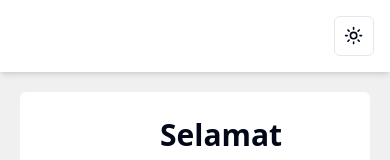
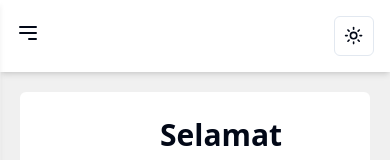
Before and after one commit to ahmadammarm/webcademy, a Next.js app: page / in a window 390 px wide. Shown: the top 160 px of the page. Built offline with nearby package versions, Linux system fonts and the light colour scheme.

Commit message:
adding navbar when in mobile

```diff
--- a/app/components/Header.jsx
+++ b/app/components/Header.jsx
@@ -1,14 +1,91 @@
-import React from 'react'
-import { ModeToggle } from '@/components/ui/toggle'
+"use client"
+
+import { useState, useEffect } from 'react';
+import { ModeToggle } from '@/components/ui/toggle';
+import SideNavbar from './SideNavbar';
 
 function Header() {
+  const [showNavbar, setShowNavbar] = useState(false);
+
+  const toggleNavbar = () => {
+    setShowNavbar(!showNavbar);
+  };
+
+  // Hide SideNavbar when clicked outside of it
+  useEffect(() => {
+    const handleOutsideClick = (event) => {
+      const sideNavbar = document.getElementById('sideNavbar');
+      if (sideNavbar && !sideNavbar.contains(event.target)) {
+        setShowNavbar(false);
+      }
+    };
+
+    document.addEventListener('mousedown', handleOutsideClick);
+
+    return () => {
+      document.removeEventListener('mousedown', handleOutsideClick);
+    };
+  }, []);
+
+  // Hide SideNavbar on desktop view
+  useEffect(() => {
+    const handleResize = () => {
+      if (window.innerWidth >= 1024) {
+        setShowNavbar(false);
+      }
+    };
+
+    window.addEventListener('resize', handleResize);
+
+    return () => {
+      window.removeEventListener('resize', handleResize);
+    };
+  }, []);
+
   return (
-    <div className="p-4 dark:bg-slate-900 bg-white flex justify-end shadow-md">
-        <div className="flex items-center gap-4">
-            <ModeToggle />
+    <div className="dark:bg-slate-900 bg-white flex shadow-md relative">
+      {/* SideNavbar dengan transisi */}
+      <div
+        id="sideNavbar"
+        className={`fixed left-0 top-0 h-full bg-white z-10 transition-transform duration-300 ease-in-out transform ${
+          showNavbar ? 'translate-x-0' : '-translate-x-full'
+        }`}
+      >
+        <SideNavbar />
+      </div>
+      {/* Konten Header */}
+      <div className="flex-grow p-4 flex justify-between items-center">
+        <div className="lg:hidden sm:hidden">
+          <button onClick={toggleNavbar}>
+            {showNavbar ? (
+              <svg
+                xmlns="http://www.w3.org/2000/svg"
+                className="h-6 w-6"
+                fill="none"
+                viewBox="0 0 24 24"
+                stroke="currentColor"
+              >
+                <path strokeLinecap="round" strokeLinejoin="round" strokeWidth={2} d="M6 18L18 6M6 6l12 12" />
+              </svg>
+            ) : (
+              <svg
+                xmlns="http://www.w3.org/2000/svg"
+                className="h-6 w-6"
+                fill="none"
+                viewBox="0 0 24 24"
+                stroke="currentColor"
+              >
+                <path strokeLinecap="round" strokeLinejoin="round" strokeWidth={2} d="M4 6h16M4 12h16m-7 6h7" />
+              </svg>
+            )}
+          </button>
         </div>
+        <div className="ml-auto">
+          <ModeToggle />
+        </div>
+      </div>
     </div>
-  )
+  );
 }
 
-export default Header
+export default Header;
--- a/app/components/SideNavbar.jsx
+++ b/app/components/SideNavbar.jsx
@@ -41,7 +41,7 @@ function SideNavbar() {
     ]
 
   return (
-    <div className='p-5 dark:bg-slate-900 dark:shadow-white bg-white shadow-md h-screen'>
+    <div className='p-5 dark:bg-slate-900 shadow-md bg-white h-screen'>
         <Logo />
         <hr className='mt-7' />
         <div>
--- a/app/layout.js
+++ b/app/layout.js
@@ -16,7 +16,7 @@ export default function RootLayout({ children }) {
       <body className="dark:bg-slate-950">
         <ThemeProvider attribute="class" defaultTheme="system" enableSystem disableTransitionOnChange>
           <div className="relative min-h-screen">
-            <div className="sm:w-64 hidden fixed sm:block">
+            <div className="sm:w-64 lg:w-64 hidden fixed sm:block">
               <SideNavbar />
             </div>
             <div className="ml-0 sm:ml-64">
```
